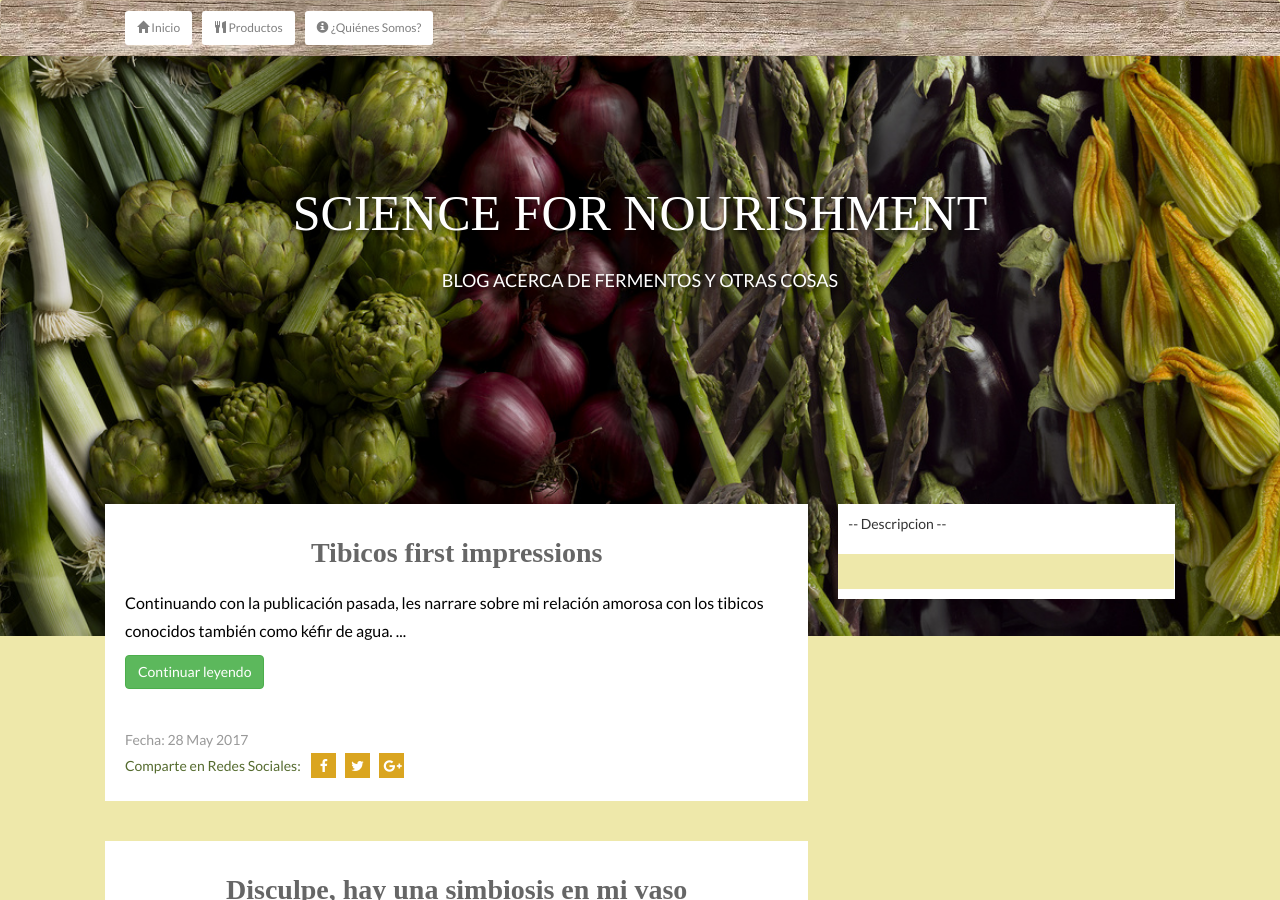
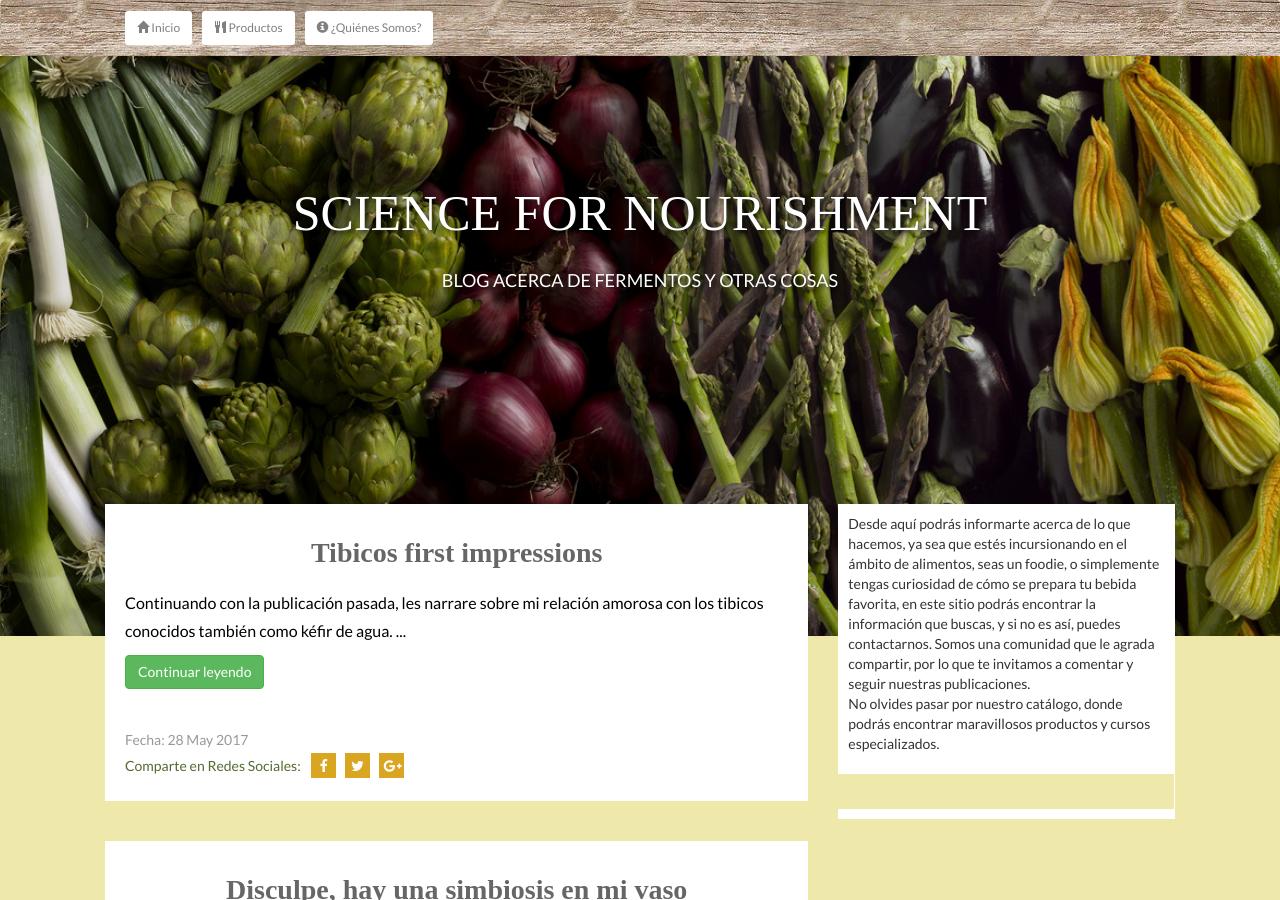
Before and after one commit to ScienceforNourishment/ScienceforNourishment.github.io, a Jekyll site: the page built from index.html, in a window 1280 px wide and 900 px high. Built offline with Jekyll 4.4.1, drawn with Linux system fonts in a browser that asks for light colours; nearby versions of some CDN libraries; some web fonts are replaced; the list of posts is cut into pages by our own code.

Commit message:
Author and description changes

```diff
--- a/_config.yml
+++ b/_config.yml
@@ -9,8 +9,10 @@ permalink: /:title/
 authors:
   alejandro:
     name: Alejandro Perez
-    image: /assets/alejandro.jpg
-    bio: Hola, soy Chuy
+    image: /assets/authors/alejandro.jpg
+    bio: Food scientist, Sommelier y Homebrewer
+         Egresado de la Universidad de Guadalajara e interesado en fermentar lo que sea que encuentre, soy un ñoño que disfruta de aprender y compartir con los demás mientras probamos algun nuevo alimento. En mi tiempo libre me gusta informarme sobre historia y antropologia, además de practicar tai chi chuan por mi cuenta.
+         Adoro viajar para conocer la forma en la que se alimentan las personas y de donde provienen esos alimentos. Mi comida favorita es el cochito horneado.
   ivan:
     name: Ivan
     image:
--- a/index.html
+++ b/index.html
@@ -62,7 +62,11 @@ title: "Science for Nourishment"
             <div class="col-md-4">
                 <div class="about">
                     <p>
-                        -- Descripcion --
+                        Desde aquí podrás informarte acerca de lo que hacemos, ya sea que estés incursionando en el ámbito de alimentos,
+                        seas un foodie, o simplemente tengas curiosidad de cómo se prepara tu bebida favorita, en este sitio podrás encontrar
+                        la información que buscas, y si no es así, puedes contactarnos. Somos una comunidad que le agrada compartir, por lo que te invitamos
+                        a comentar y seguir nuestras publicaciones.<br>
+                        No olvides pasar por nuestro catálogo, donde podrás encontrar maravillosos productos y cursos especializados.
                     </p>
                     <div class="aboutdivider">
                     <hr/>
```
Also changed, not shown: assets/alejandro.jpg (deleted), assets/authors/alejandro.jpg (added).
